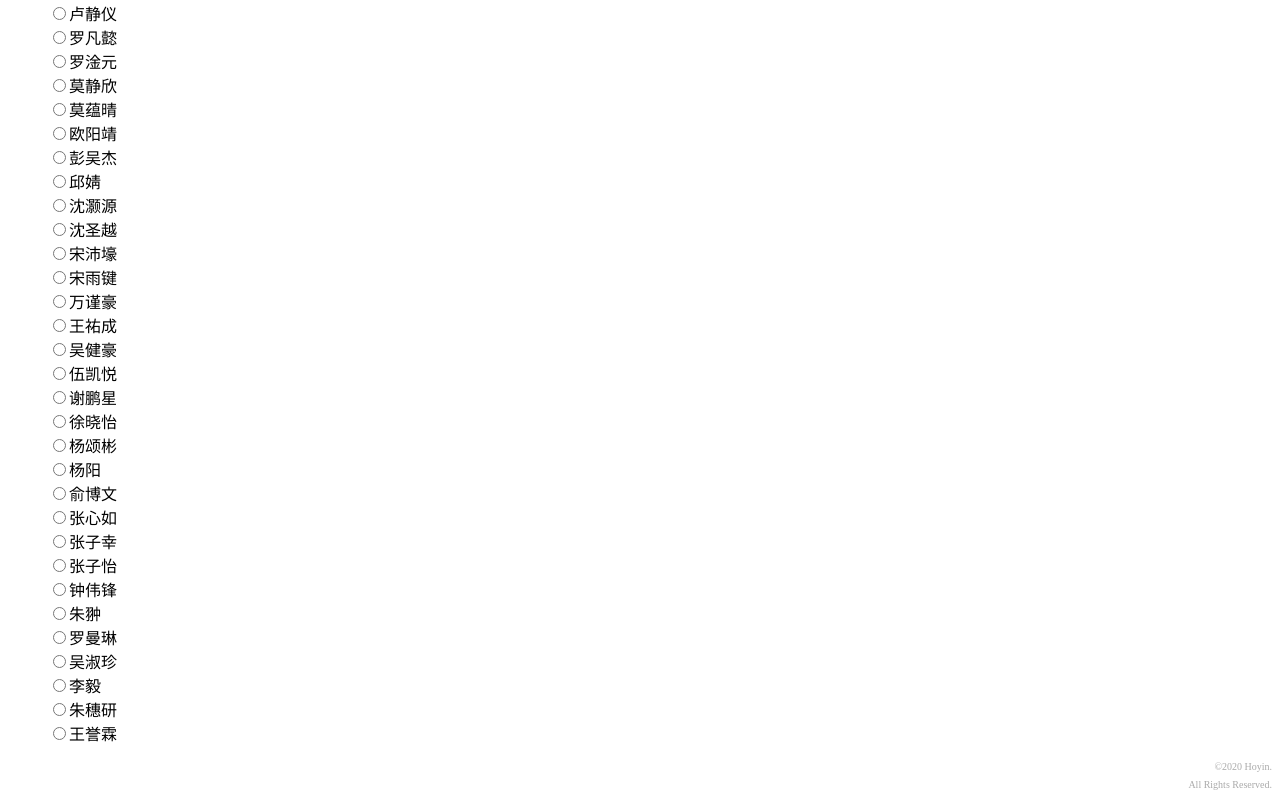
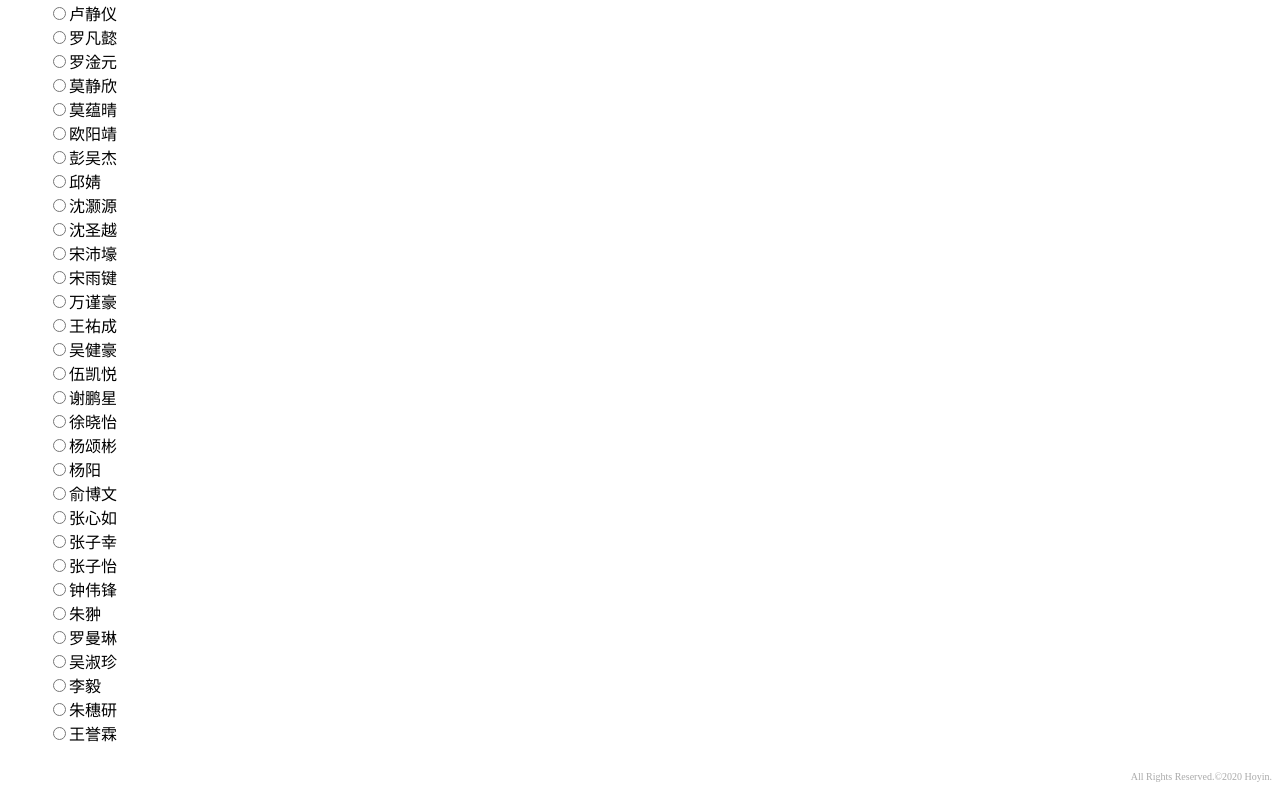
Before and after one commit to ShenHaoyuan/signin-bio, a plain HTML site: page index.html in a window 1280 px wide. Shown: the part 676-1468 px from the top of the page. Drawn offline with Linux system fonts and the light colour scheme.

Commit message:
Update index.html

```diff
--- a/index.html
+++ b/index.html
@@ -67,11 +67,9 @@
 		<br><input type="radio" name="name" onclick="selectName()" style="" id="" value="李毅" />李毅
        		<br><input type="radio" name="name" onclick="selectName()" style="" id="" value="朱穗研" />朱穗研
 		<br><input type="radio" name="name" onclick="selectName()" style="" id="" value="王誉霖" />王誉霖
-
     </ul>
-    <span style="color: #aaa;font-size: 10px;text-align: right;float: right;">©2020 Hoyin.</span>
-    <br>
-    <span style="color: #aaa;font-size: 10px;text-align: right;float: right;">All Rights Reserved.</span>
+    <p style="color: #aaa;font-size: 10px;text-align: right;float: right;">©2020 Hoyin.</p>
+    <p style="color: #aaa;font-size: 10px;text-align: right;float: right;">All Rights Reserved.</p>
     <script type="text/javascript">
 
     	function selectName(){
```
